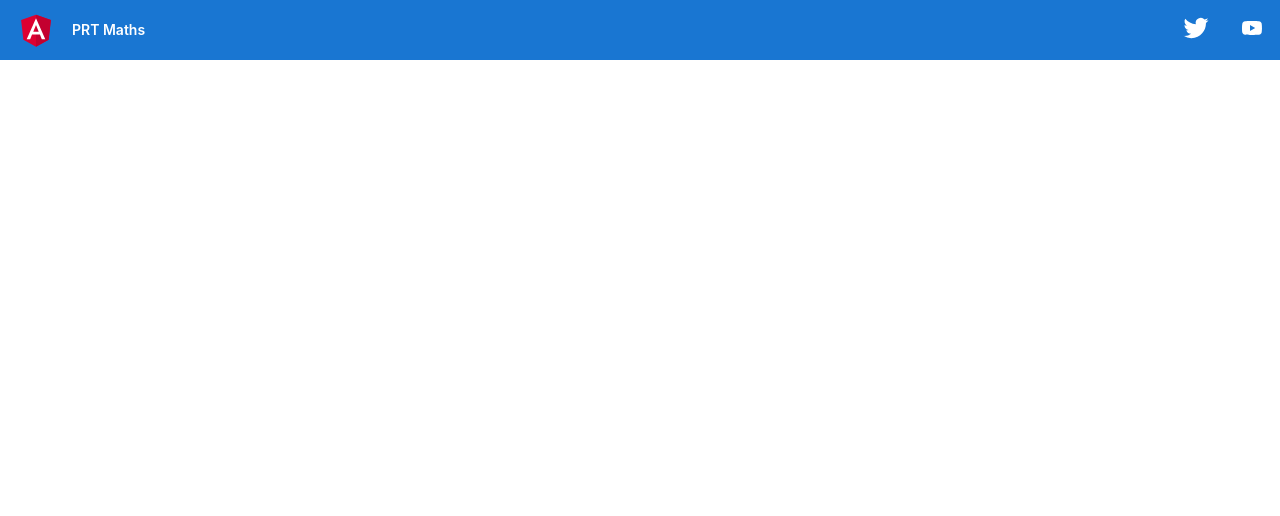
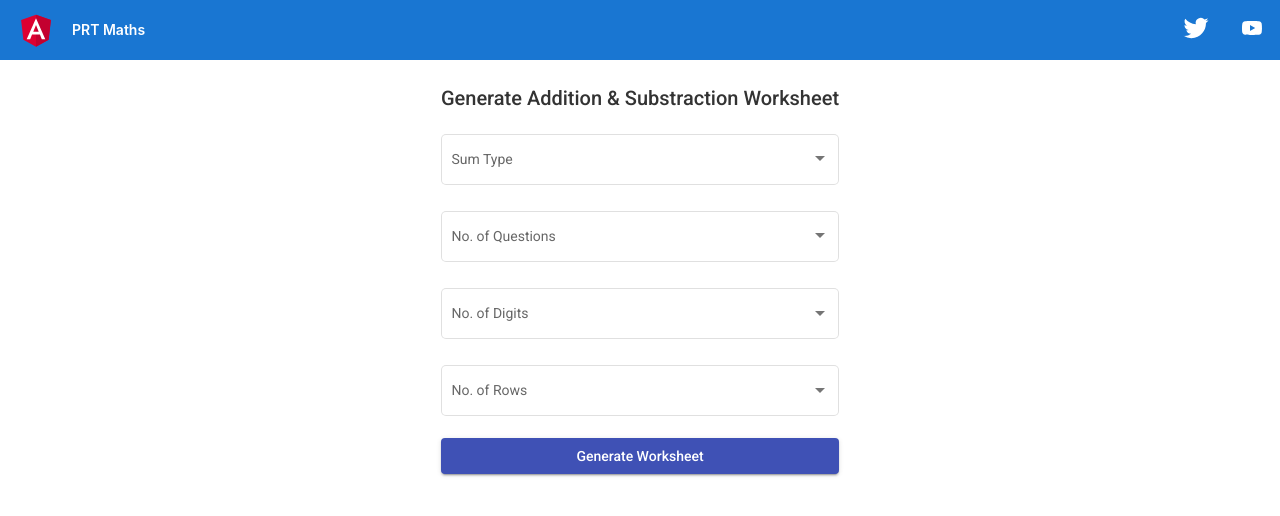
Before and after one commit to sathishid/prtBrain, an Angular app: page / in a window 1280 px wide. Shown: the top 516 px of the page. Built offline with nearby package versions, Linux system fonts and the light colour scheme.

Commit message:
added the component

```diff
--- a/src/app/app-routing.module.ts
+++ b/src/app/app-routing.module.ts
@@ -1,7 +1,10 @@
 import { NgModule } from '@angular/core';
 import { RouterModule, Routes } from '@angular/router';
+import { BasicComponentComponent } from './basic-component/basic-component.component';
 
-const routes: Routes = [];
+const routes: Routes = [
+  {path: '', component: BasicComponentComponent},
+];
 
 @NgModule({
   imports: [RouterModule.forRoot(routes)],
--- /dev/null
+++ b/src/app/basic-component/basic-component.component.html
@@ -0,0 +1,40 @@
+<div class="column-align">
+  <div>
+    <h2> Generate Addition & Substraction Worksheet</h2>
+  </div>
+<mat-form-field class="example-container" appearance="outline" >
+    <mat-label>Sum Type</mat-label>
+    <mat-select disableRipple  formControlName="sumtype">
+      <mat-option value="add">Addition</mat-option>
+      <mat-option value="sub">Addition&Subraction</mat-option>
+      <mat-option value="mixed">Mixed</mat-option>
+    </mat-select>
+  </mat-form-field>
+
+  <mat-form-field class="example-container" appearance="outline">
+    <mat-label>No. of Questions</mat-label>
+    <mat-select disableRipple formControlName="logicnoofque">
+      <mat-option value="25">25 Questions</mat-option>
+      <mat-option value="50">50 Questions</mat-option>
+    </mat-select>
+  </mat-form-field>
+  <mat-form-field class="example-container" appearance="outline" >
+    <mat-label>No. of Digits</mat-label>
+    <mat-select disableRipple formControlName="logicnoofdigit">
+      <mat-option value="1">1 digit</mat-option>
+      <mat-option value="2">2 digit</mat-option>
+      <mat-option value="3">3 digit</mat-option>
+      <mat-option value="4">4 digit</mat-option>
+    </mat-select>
+  </mat-form-field>
+  <mat-form-field class="example-container" appearance="outline" >
+    <mat-label>No. of Rows</mat-label>
+    <mat-select disableRipple formControlName="logicnoofrows">
+      <mat-option value="4">4 rows</mat-option>
+      <mat-option value="5">5 rows</mat-option>
+      <mat-option value="10">10 rows</mat-option>
+
+    </mat-select>
+  </mat-form-field>
+  <button mat-raised-button color="primary">Generate Worksheet</button>
+</div>
--- /dev/null
+++ b/src/app/basic-component/basic-component.component.scss
@@ -0,0 +1,4 @@
+.column-align{
+    display: flex;
+    flex-direction: column;
+}
--- /dev/null
+++ b/src/app/basic-component/basic-component.component.ts
@@ -0,0 +1,15 @@
+import { Component, OnInit } from '@angular/core';
+
+@Component({
+  selector: 'app-basic-component',
+  templateUrl: './basic-component.component.html',
+  styleUrls: ['./basic-component.component.scss']
+})
+export class BasicComponentComponent implements OnInit {
+
+  constructor() { }
+
+  ngOnInit(): void {
+  }
+
+}
```
Also changed, not shown: src/app/app.module.ts (+25 -2 lines), 1 other file (tests, documents, lock files or other folders).
